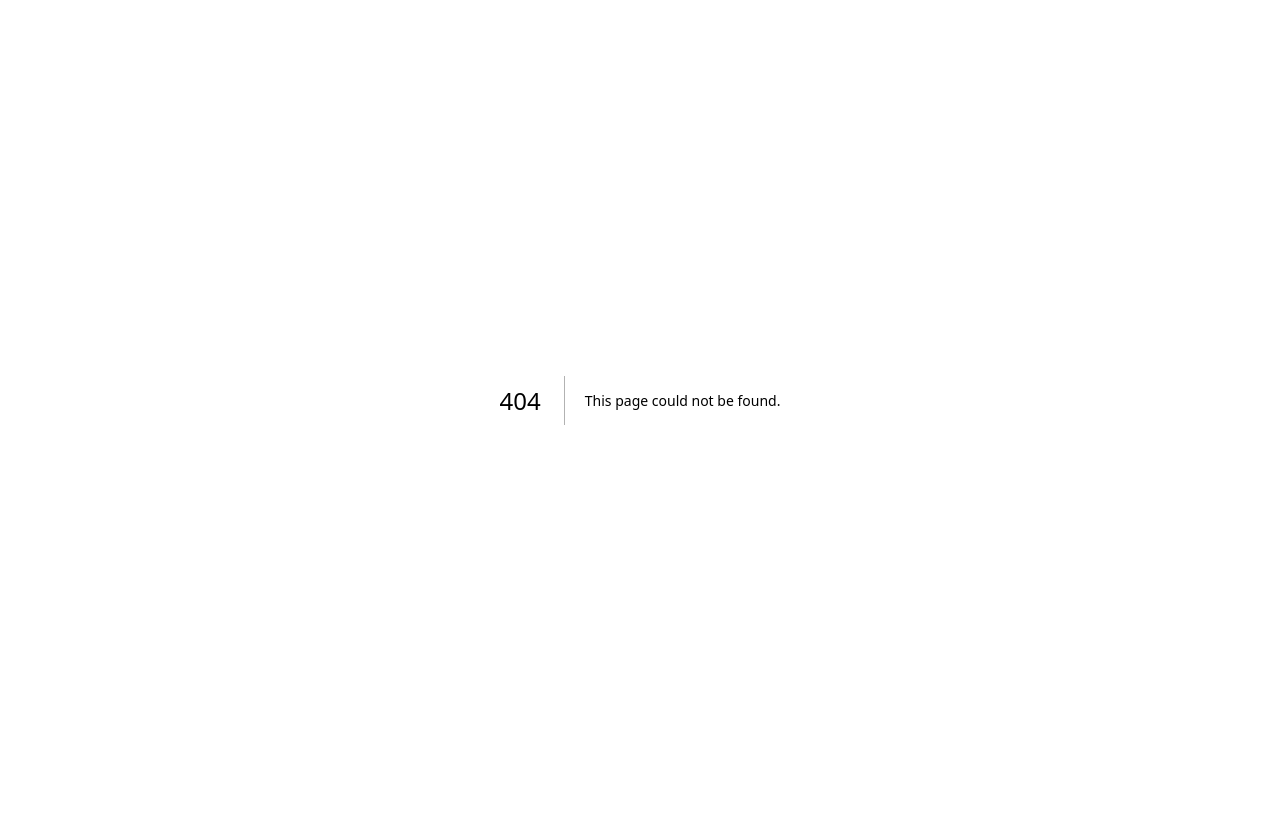
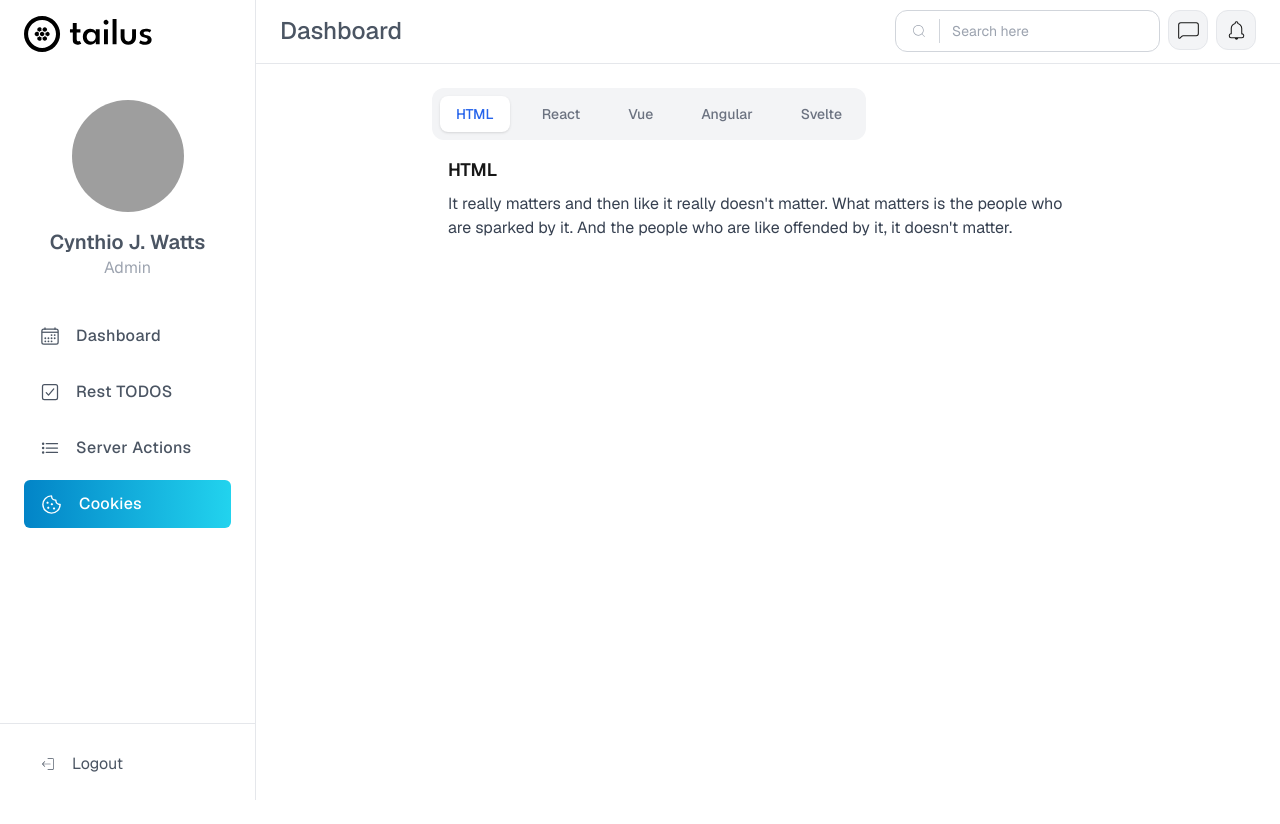
Before and after one commit to marceoroq/admin-todo, a Next.js app: page /dashboard/cookies in a window 1280 px wide. Before the commit this address had no page. Before the commit the page ends 800 px from the top, so only its background shows below. Built offline with nearby package versions, Linux system fonts and the light colour scheme; grey boxes are pictures that could not be loaded.

Commit message:
add tabs in cookies page

```diff
--- /dev/null
+++ b/src/app/dashboard/cookies/page.tsx
@@ -0,0 +1,51 @@
+import TabBar from "@/components/TabBar";
+import { Metadata } from "next";
+
+export const metadata: Metadata = {
+  title: "Cookies",
+  description: "Cookies Page",
+};
+
+const tabsData = [
+  {
+    label: "HTML",
+    value: "html",
+    desc: `It really matters and then like it really doesn't matter.
+      What matters is the people who are sparked by it. And the people
+      who are like offended by it, it doesn't matter.`,
+  },
+  {
+    label: "React",
+    value: "react",
+    desc: `Because it's about motivating the doers. Because I'm here
+      to follow my dreams and inspire other people to follow their dreams, too.`,
+  },
+  {
+    label: "Vue",
+    value: "vue",
+    desc: `We're not always in the position that we want to be at.
+      We're constantly growing. We're constantly making mistakes. We're
+      constantly trying to express ourselves and actualize our dreams.`,
+  },
+  {
+    label: "Angular",
+    value: "angular",
+    desc: `Because it's about motivating the doers. Because I'm here
+      to follow my dreams and inspire other people to follow their dreams, too.`,
+  },
+  {
+    label: "Svelte",
+    value: "svelte",
+    desc: `We're not always in the position that we want to be at.
+      We're constantly growing. We're constantly making mistakes. We're
+      constantly trying to express ourselves and actualize our dreams.`,
+  },
+];
+
+export default function Cookies() {
+  return (
+    <div>
+      <TabBar tabs={tabsData} />
+    </div>
+  );
+}
--- a/src/components/Sidebar/Sidebar.tsx
+++ b/src/components/Sidebar/Sidebar.tsx
@@ -1,6 +1,8 @@
 import Link from "next/link";
 import Image from "next/image";
+
 import { CiLogout } from "react-icons/ci";
+import { PiCookie } from "react-icons/pi";
 import {
   IoCalendarOutline,
   IoCheckboxOutline,
@@ -26,6 +28,11 @@ const sidebarOptions = [
     name: "Server Actions",
     href: "/dashboard/server-todos",
     Icon: <IoListOutline size={20} />,
+  },
+  {
+    name: "Cookies",
+    href: "/dashboard/cookies",
+    Icon: <PiCookie size={23} />,
   },
 ];
 
--- /dev/null
+++ b/src/components/TabBar/index.tsx
@@ -0,0 +1,43 @@
+"use client";
+
+import { cn } from "@/lib/utils";
+import { useState } from "react";
+
+interface TabBarProps {
+  tabs: { label: string; value: string; desc: string }[];
+}
+
+export default function TabBar({ tabs }: TabBarProps) {
+  const [activeTab, setActiveTab] = useState("html");
+
+  return (
+    <div className="w-full max-w-2xl mx-auto">
+      <div className="flex space-x-4 bg-gray-100 p-2 rounded-xl w-fit">
+        {tabs.map((tab) => (
+          <button
+            key={tab.value}
+            className={cn(
+              "py-2 px-4 text-sm font-medium rounded-lg transition-colors",
+              activeTab === tab.value
+                ? "text-blue-600 bg-white shadow"
+                : "text-gray-500 hover:text-gray-700 hover:bg-gray-200"
+            )}
+            onClick={() => setActiveTab(tab.value)}
+          >
+            {tab.label}
+          </button>
+        ))}
+      </div>
+      <div className="p-4">
+        {tabs
+          .filter((tab) => tab.value === activeTab)
+          .map((tab) => (
+            <div key={tab.value}>
+              <h2 className="text-lg font-semibold mb-2">{tab.label}</h2>
+              <p className="text-gray-700">{tab.desc}</p>
+            </div>
+          ))}
+      </div>
+    </div>
+  );
+}
```
